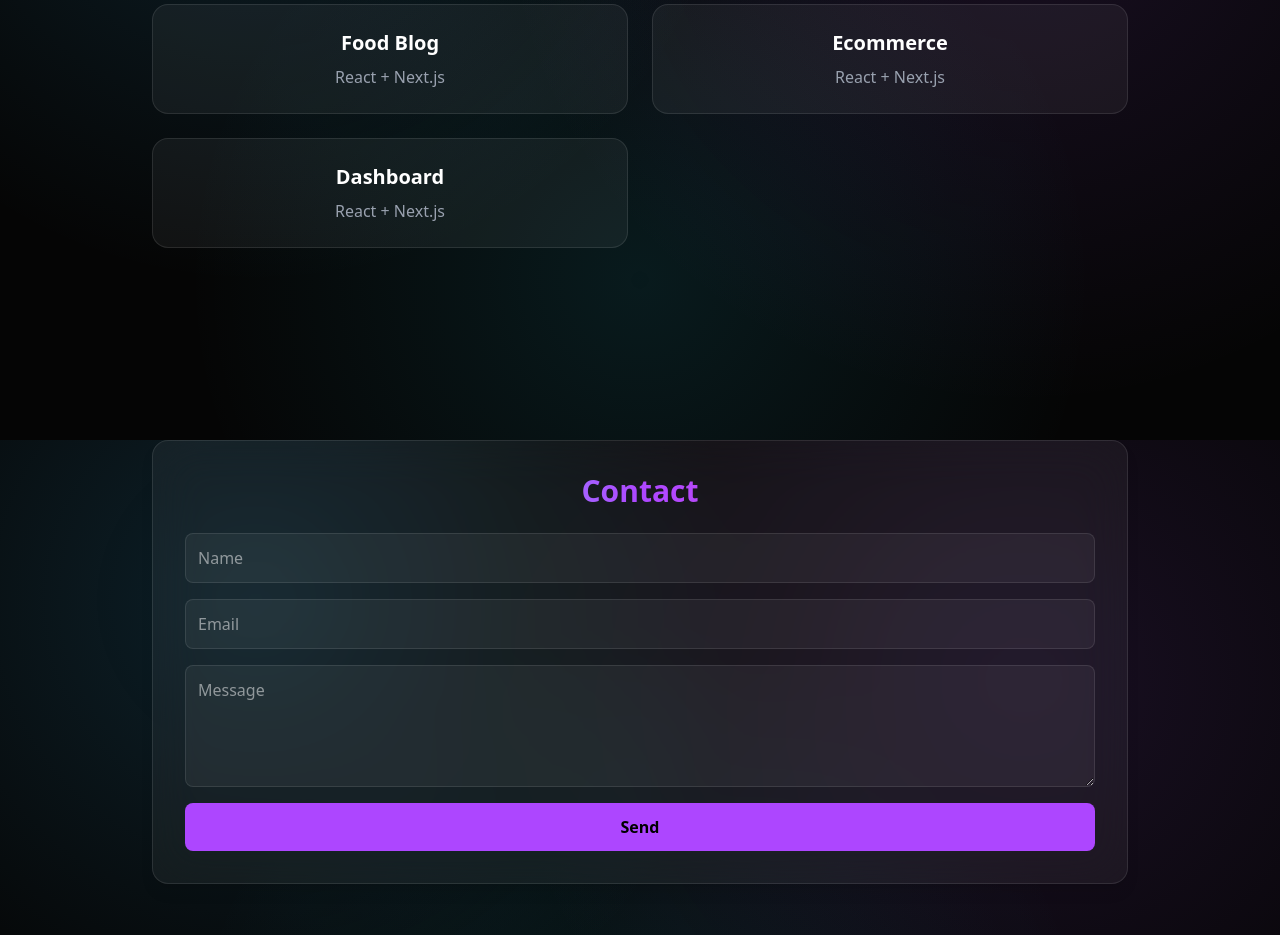
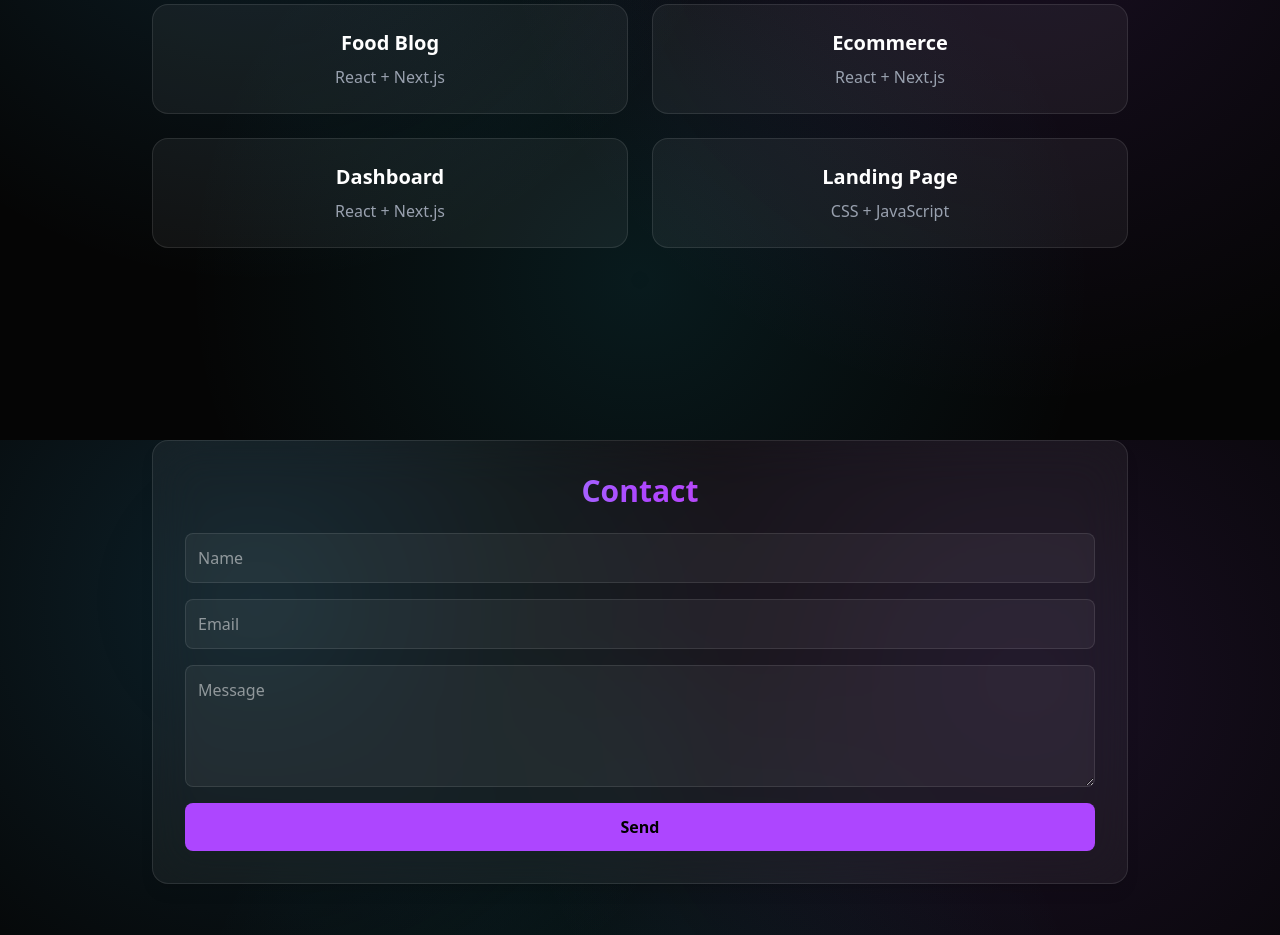
Before and after one commit to naimurr-rahman/naimur-rahman, a Next.js app: page / in a window 1280 px wide. Shown: the part 1960-2895 px from the top of the page. Built offline with nearby package versions, Linux system fonts and the light colour scheme.

Commit message:
add new project figma landing page

```diff
--- a/components/Projects.tsx
+++ b/components/Projects.tsx
@@ -15,6 +15,11 @@ const projects = [
     tech: "React + Next.js",
     link: "https://dashboard-beige-two-92.vercel.app/dashboard"
   },
+  {
+    title: "Landing Page",
+    tech: "CSS + JavaScript",
+    link: "https://spontaneous-bunny-c320c1.netlify.app/"
+  }
 ];
 
 export default function Projects() {
--- a/package.json
+++ b/package.json
@@ -10,7 +10,7 @@
   },
   "dependencies": {
     "framer-motion": "^12.38.0",
-    "next": "16.2.1",
+    "next": "^16.2.3",
     "react": "19.2.4",
     "react-dom": "19.2.4",
     "react-icons": "^5.6.0",
```
Also changed, not shown: 1 other file (tests, documents, lock files or other folders).
